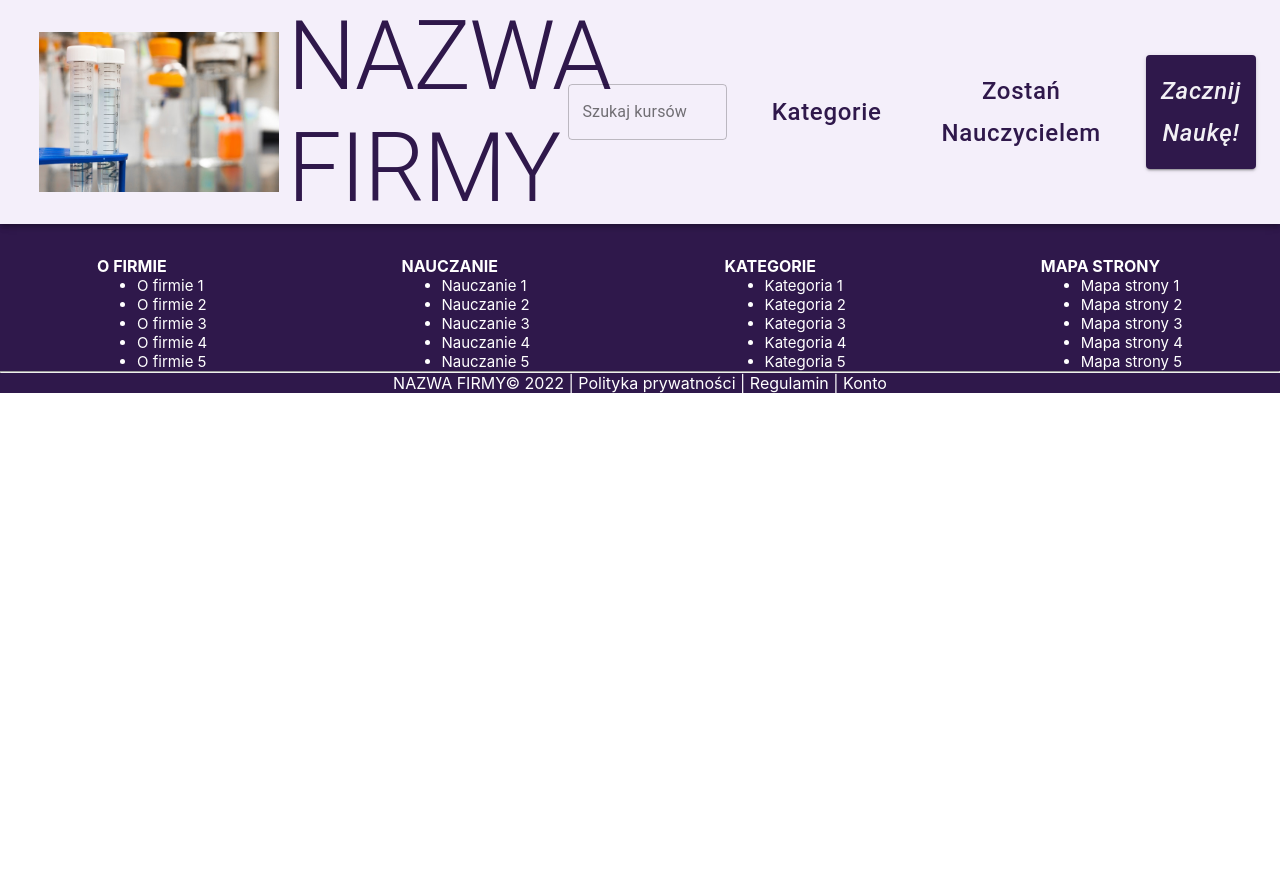
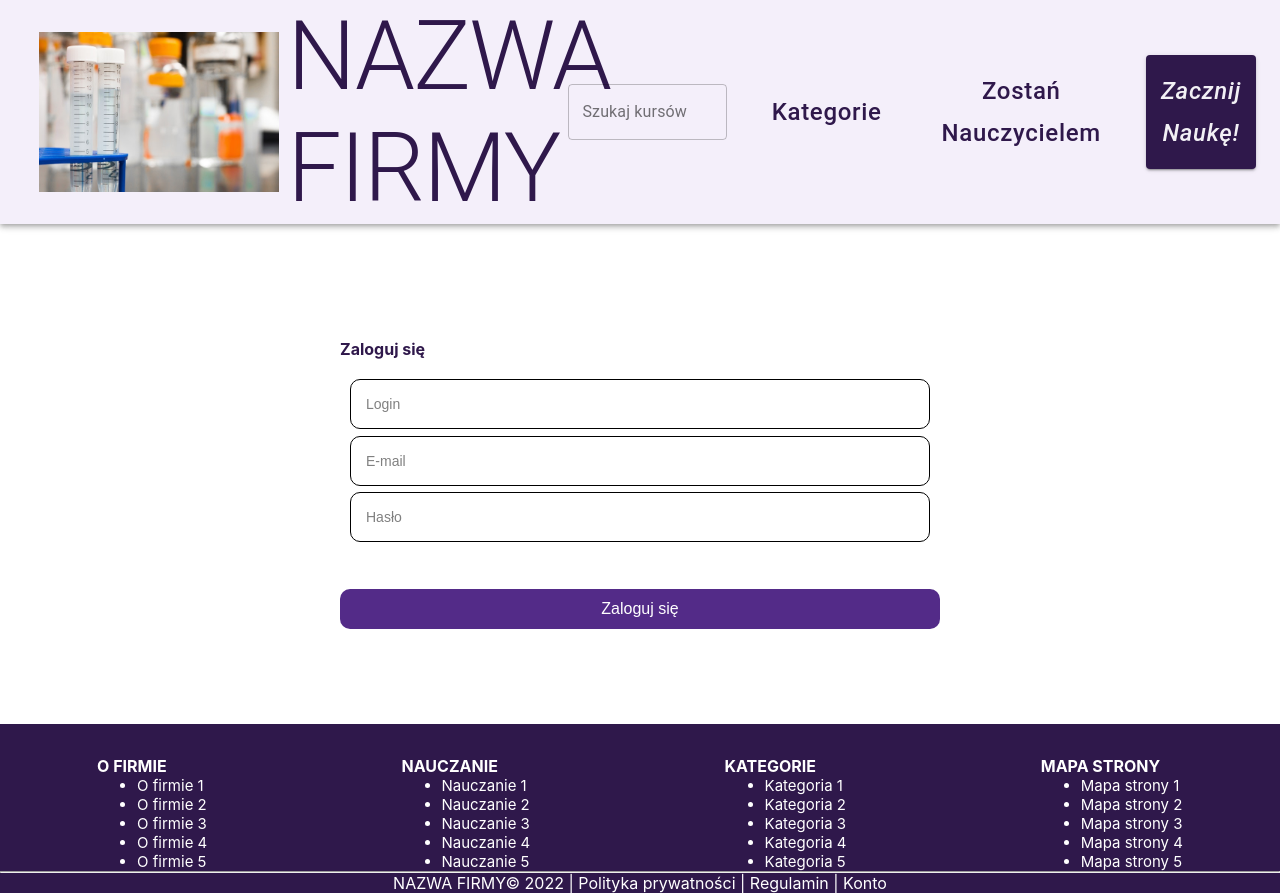
Before and after one commit to pascalbertin/serwis-z-tresciami-dydaktycznymi, a React (Create React App) app in the folder client/: page /login in a window 1280 px wide. Before the commit the page ends 800 px from the top, so only its background shows below. Built offline with nearby package versions, Linux system fonts and the light colour scheme.

Commit message:
[frontend] create login form

```diff
--- a/client/src/App.js
+++ b/client/src/App.js
@@ -1,10 +1,12 @@
 import './App.css';
 import Form from './pages/registerPage/Form';
 import Home from './pages/homePage/Home';
+import Login from './pages/loginPage/Login';
 import {BrowserRouter as Router, Route, Switch} from 'react-router-dom';
 import Categories from './components/categories/Categories';
 import Footer from './components/footer/Footer';
 import Slider from './components/slider/Slider';
+
 
 
 function App() {
@@ -26,6 +28,9 @@ function App() {
                 <Route path="/categories">
                   <Categories />
                 </Route>
+                <Route path="/login">
+                  <Login />
+                </Route>
               </Switch>
             </div>
 
--- /dev/null
+++ b/client/src/components/login/LoginForm.js
@@ -0,0 +1,36 @@
+import React from 'react'
+//import FormHandler from './FormHandler'
+//import FormValidator from '../../validators/FormValidator'
+import '../registerForm/Form.css'
+
+const FormSignup = () => {
+
+  //const {updateHandler, values, submitHandler, errors, isChecked, checkHandler} = FormHandler(submitForm, FormValidator);
+
+  return (
+    <div className="form-container">
+        <form className="form">
+            <h1>Zaloguj się</h1>
+            <div className="form-container-inputs">
+                <label htmlFor="username" className="form-label"></label>
+                <input id="username" type="text" name="username" className="form-input" placeholder="Login"/>
+            </div>
+
+            <div className="form-container-inputs">
+                <label htmlFor="email" className="form-label"></label>
+                <input id="email" type="email" name="email" className="form-input" placeholder="E-mail" />
+
+            </div>
+
+            <div className="form-container-inputs">
+                <label htmlFor="password" className="form-label"></label>
+                <input id="password" type="password" name="password" className="form-input" placeholder="Hasło"/>
+            </div>
+
+            <button className="form-button" type="submit">Zaloguj się</button>
+        </form>
+    </div>
+  );
+}
+
+export default FormSignup
--- a/client/src/components/registerForm/FormSignup.js
+++ b/client/src/components/registerForm/FormSignup.js
@@ -42,7 +42,7 @@ const FormSignup = ({submitForm}) => {
             </div>
 
             <button className="form-button" type="submit">Zarejestruj się</button>
-            <p className="form-already-login">Masz już konto? <a href='#'>Zaloguj się</a></p>
+            <p className="form-already-login">Masz już konto? <a href='/login'>Zaloguj się</a></p>
         </form>
     </div>
   );
--- /dev/null
+++ b/client/src/pages/loginPage/Login.js
@@ -0,0 +1,42 @@
+import React, {useState} from 'react'
+import LoginForm from '../../components/login/LoginForm'
+//import FormPositive from '../../components/registerForm/FormPositive'
+
+const Login = () => {
+    return (
+        <div>
+            <LoginForm />
+        </div>
+  /*const [isSubmitted, setIsSubmitted] = useState(false)
+  const [values, setValues] = useState({})
+
+  function submitForm(isValid, values){
+    if (isValid){
+      setIsSubmitted(true);
+      setValues(values);
+      fetch("/login", {method: "POST",headers: {
+        'Accept': 'application/json',
+        'Content-Type': 'application/json'
+      }, body: JSON.stringify(values)})
+      .then(response => response.json())
+      .then(data => {
+        console.log('Success:', data);
+      })
+      .catch((error) => {
+        console.error('Error:', error);
+      });
+
+    }else{
+      setIsSubmitted(false);
+      setValues({});
+    }
+
+  }
+  return (
+    <div>
+        {!isSubmitted ? <FormSignup submitForm={submitForm} /> : <FormPositive values={values} />}
+    </div>*/
+  )
+}
+
+export default Login;
```
